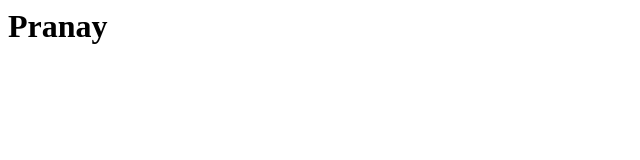
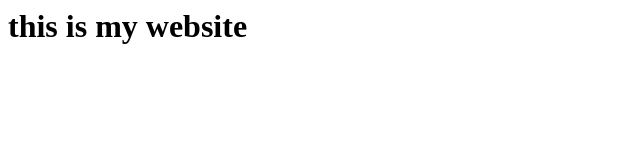
Before and after one commit to Pranay144/Pranay144.github.io, a plain HTML site: page index.html in a window 1280 px wide. Shown: the whole page, without its empty margins (0-640 px from the left). Drawn offline with Linux system fonts and the light colour scheme.

Commit message:
Update index.html

```diff
--- a/index.html
+++ b/index.html
@@ -1,6 +1,6 @@
 <html>
 <title>Aman</title>
 <body>
-<h1>Pranay</h1>
+<h1>this is my website</h1>
 </body>
 </html>
```
